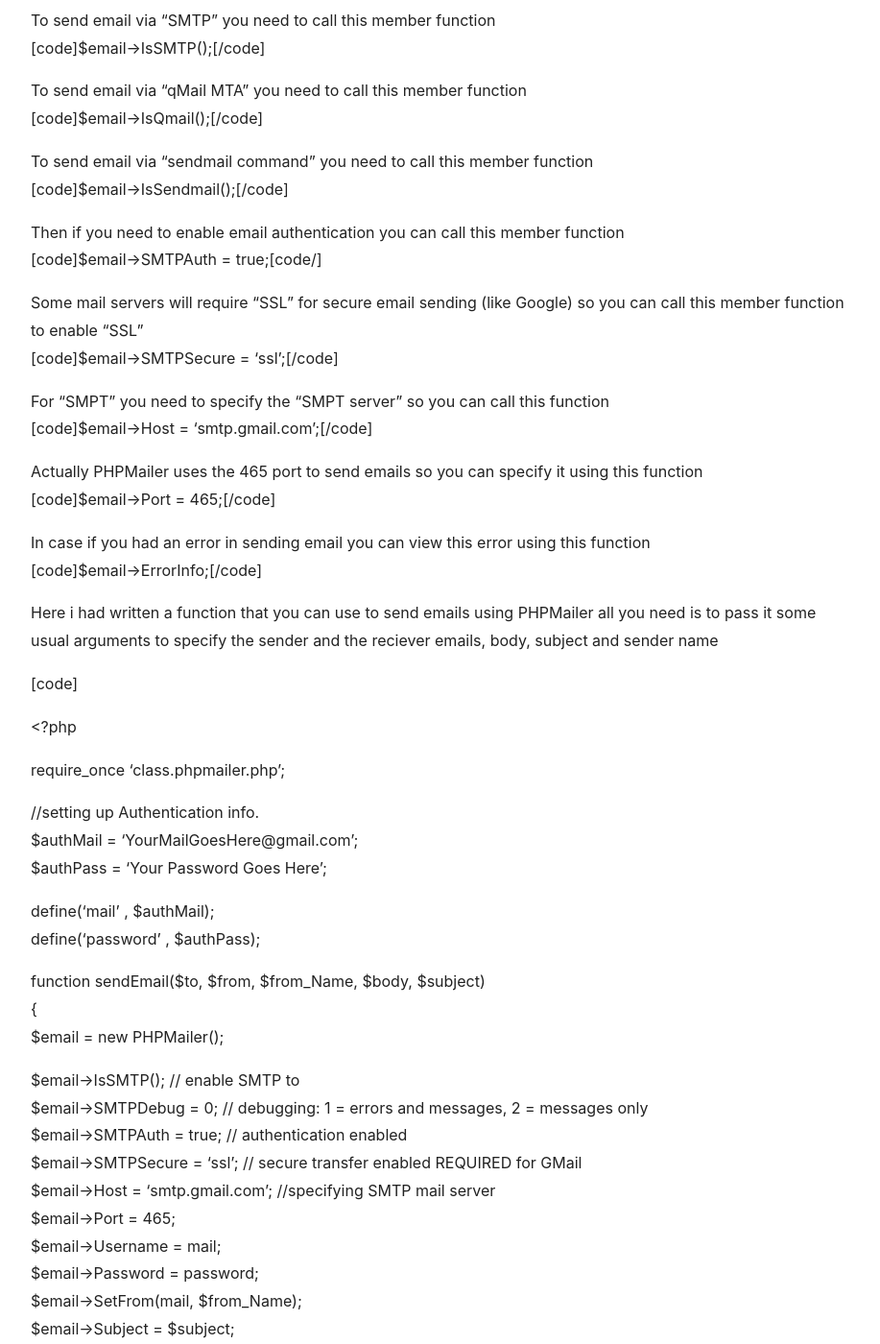
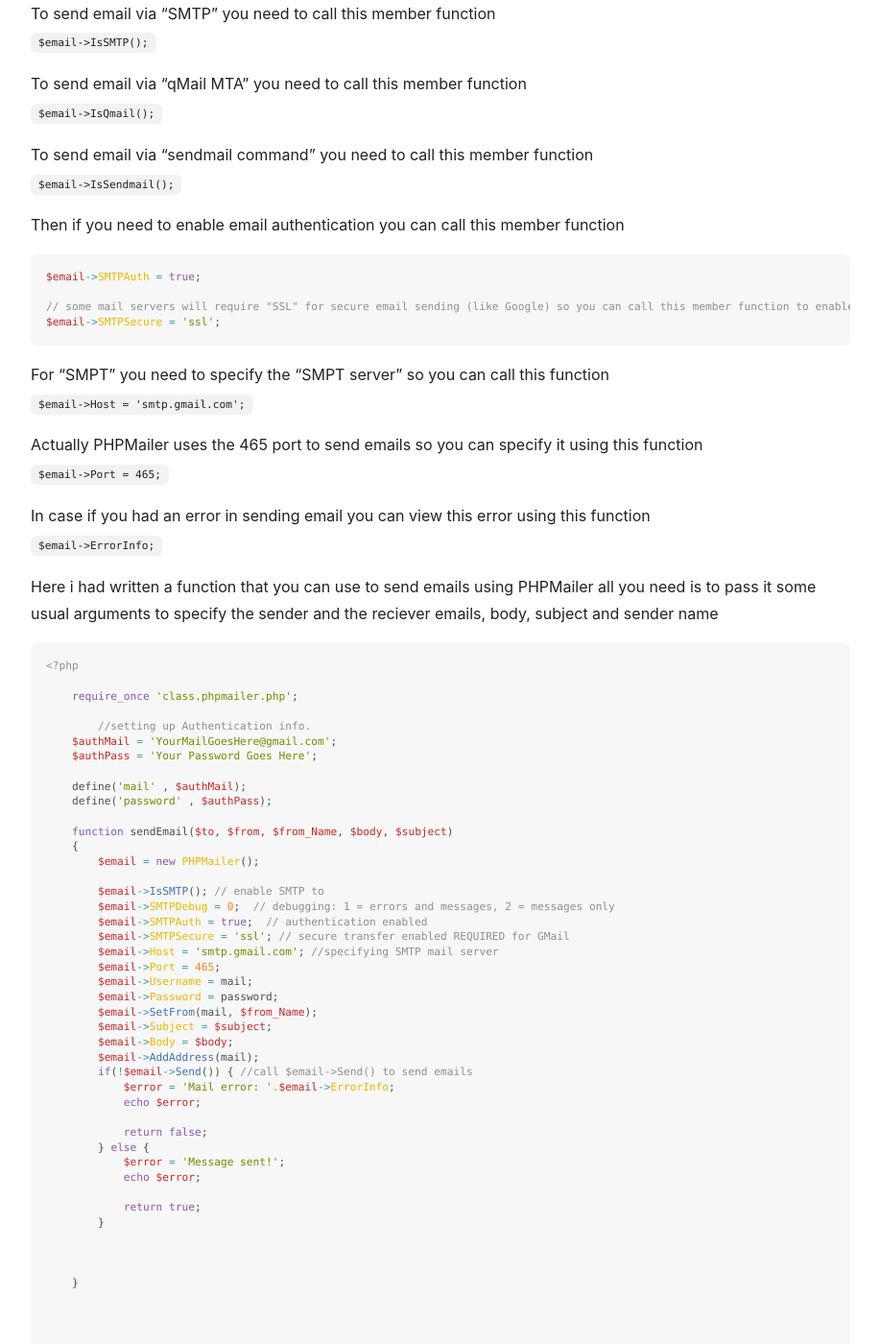
Before and after one commit to AlaaAttya/my-blog, a Jekyll site: the page built from _posts/2012-08-28-sending-secure-e-mail-using-phpmailer.md, in a window 1280 px wide and 1400 px high, scrolled down 962 px. Shown: the whole window at 96% size, without its empty margins (71-988 px from the left). Built offline with Jekyll 4.4.1, drawn with Linux system fonts in a browser that asks for light colours; nearby versions of some CDN libraries; comment, search, counter and statistics services are not loaded; some of the changed text lies outside the part shown.

Commit message:
updating styles

````diff
--- a/_posts/2012-08-28-sending-secure-e-mail-using-phpmailer.md
+++ b/_posts/2012-08-28-sending-secure-e-mail-using-phpmailer.md
@@ -4,10 +4,10 @@ title: Sending secure e-mail using PHPMailer
 date: 2012-08-28T15:53:09+00:00
 author: alaa
 layout: article
-guid: http://alaaattya.wordpress.com/?p=61
-permalink: /?p=61
+guid: 61
 categories:
   - Uncategorized
+key: sending-secure-e-mail-61
 ---
 Hi guys,
 
@@ -21,88 +21,97 @@ All You need to configure PHPMailer is to download the source files from this <a
 
 Then extract the files and copy these three files to the place you will include them
 
+```
 class.phpmailer.php
 class.pop3.php
 class.smtp.php
+```
 
 Then just include this class.phpmailer.php file and the configuration is done.
 
-[code]require_once &#8216;class.phpmailer.php&#8217;;[/code]
+`require_once 'class.phpmailer.php';`
 
 First you need to create and instance of the PHPMailer class as follows
 
-[code]$email = new PHPMailer();[/code]
+`$email = new PHPMailer();`
 
 To send email via &#8220;SMTP&#8221; you need to call this member function
-[code]$email->IsSMTP();[/code]
+`$email->IsSMTP();`
 
 To send email via &#8220;qMail MTA&#8221; you need to call this member function
-[code]$email->IsQmail();[/code]
+`$email->IsQmail();`
 
 To send email via &#8220;sendmail command&#8221; you need to call this member function
-[code]$email->IsSendmail();[/code]
+`$email->IsSendmail();`
 
 Then if you need to enable email authentication you can call this member function
-[code]$email->SMTPAuth = true;[code/]
 
-Some mail servers will require "SSL" for secure email sending (like Google) so you can call this member function to enable "SSL"
-[code]$email->SMTPSecure = &#8216;ssl&#8217;;[/code]
+```php
+$email->SMTPAuth = true;
+
+// some mail servers will require "SSL" for secure email sending (like Google) so you can call this member function to enable "SSL"
+$email->SMTPSecure = 'ssl';
+```
 
 For &#8220;SMPT&#8221; you need to specify the &#8220;SMPT server&#8221; so you can call this function
-[code]$email->Host = &#8216;smtp.gmail.com&#8217;;[/code]
+`$email->Host = 'smtp.gmail.com';`
 
 Actually PHPMailer uses the 465 port to send emails so you can specify it using this function
-[code]$email->Port = 465;[/code]
+`$email->Port = 465;`
 
 In case if you had an error in sending email you can view this error using this function
-[code]$email->ErrorInfo;[/code]
+`$email->ErrorInfo;`
 
 Here i had written a function that you can use to send emails using PHPMailer all you need is to pass it some usual arguments to specify the sender and the reciever emails, body, subject and sender name
 
-[code]
-
+```php
 <?php
 
-require_once &#8216;class.phpmailer.php&#8217;;
+    require_once 'class.phpmailer.php';
 
-//setting up Authentication info.
-$authMail = &#8216;YourMailGoesHere@gmail.com&#8217;;
-$authPass = &#8216;Your Password Goes Here&#8217;;
+        //setting up Authentication info.
+    $authMail = 'YourMailGoesHere@gmail.com';
+    $authPass = 'Your Password Goes Here';
 
-define(&#8216;mail&#8217; , $authMail);
-define(&#8216;password&#8217; , $authPass);
+    define('mail' , $authMail);
+    define('password' , $authPass);
 
-function sendEmail($to, $from, $from_Name, $body, $subject)
-{
-$email = new PHPMailer();
+    function sendEmail($to, $from, $from_Name, $body, $subject)
+    {
+        $email = new PHPMailer();
 
-$email->IsSMTP(); // enable SMTP to
-$email->SMTPDebug = 0; // debugging: 1 = errors and messages, 2 = messages only
-$email->SMTPAuth = true; // authentication enabled
-$email->SMTPSecure = &#8216;ssl&#8217;; // secure transfer enabled REQUIRED for GMail
-$email->Host = &#8216;smtp.gmail.com&#8217;; //specifying SMTP mail server
-$email->Port = 465;
-$email->Username = mail;
-$email->Password = password;
-$email->SetFrom(mail, $from_Name);
-$email->Subject = $subject;
-$email->Body = $body;
-$email->AddAddress(mail);
-if(!$email->Send()) { //call $email->Send() to send emails
-$error = &#8216;Mail error: &#8216;.$email->ErrorInfo;
-echo $error;
+        $email->IsSMTP(); // enable SMTP to
+        $email->SMTPDebug = 0;  // debugging: 1 = errors and messages, 2 = messages only
+        $email->SMTPAuth = true;  // authentication enabled
+        $email->SMTPSecure = 'ssl'; // secure transfer enabled REQUIRED for GMail
+        $email->Host = 'smtp.gmail.com'; //specifying SMTP mail server
+        $email->Port = 465;
+        $email->Username = mail;
+        $email->Password = password;
+        $email->SetFrom(mail, $from_Name);
+        $email->Subject = $subject;
+        $email->Body = $body;
+        $email->AddAddress(mail);
+        if(!$email->Send()) { //call $email->Send() to send emails
+            $error = 'Mail error: '.$email->ErrorInfo;
+            echo $error;
 
-return false;
-} else {
-$error = &#8216;Message sent!&#8217;;
-echo $error;
+            return false;
+        } else {
+            $error = 'Message sent!';
+            echo $error;
 
-return true;
-}
+            return true;
+        }
 
-}
+
+
+    }
+
+
+
 
 ?>
-[/code]
+```
 
 Hope you enjoyed 🙂
````
